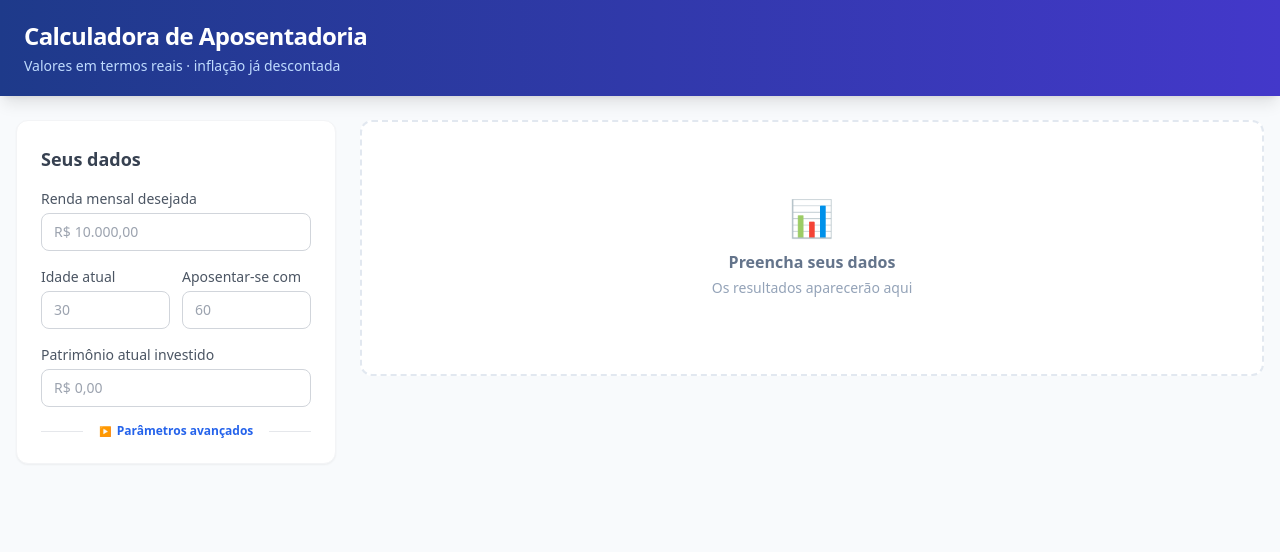
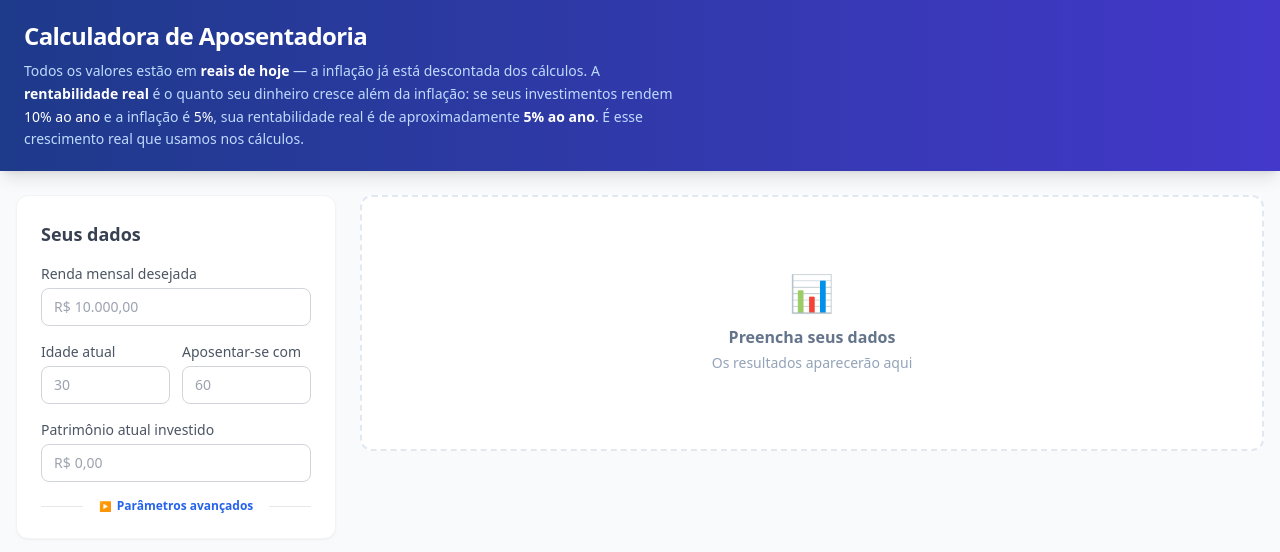
Before and after one commit to caiogurgelguerra-byte/calculadora-aposentadoria, a React (Vite) app: page / in a window 1280 px wide. Shown: the top 552 px of the page. Built offline with nearby package versions, Linux system fonts and the light colour scheme.

Commit message:
feat: allow age from 1 year, add didactic rentabilidade real explanation in header

```diff
--- a/src/App.tsx
+++ b/src/App.tsx
@@ -31,7 +31,13 @@ export default function App() {
       <header className="bg-gradient-to-r from-blue-900 to-indigo-700 px-6 py-5 shadow-lg">
         <div className="max-w-7xl mx-auto">
           <h1 className="text-2xl font-bold text-white tracking-tight">Calculadora de Aposentadoria</h1>
-          <p className="text-sm text-blue-200 mt-1">Valores em termos reais · inflação já descontada</p>
+          <p className="text-sm text-blue-200 mt-2 max-w-2xl leading-relaxed">
+            Todos os valores estão em <span className="text-white font-semibold">reais de hoje</span> — a inflação já está descontada dos cálculos.
+            A <span className="text-white font-semibold">rentabilidade real</span> é o quanto seu dinheiro cresce além da inflação:
+            se seus investimentos rendem <span className="text-white">10% ao ano</span> e a inflação é <span className="text-white">5%</span>,
+            sua rentabilidade real é de aproximadamente <span className="text-white font-semibold">5% ao ano</span>.
+            É esse crescimento real que usamos nos cálculos.
+          </p>
         </div>
       </header>
 
--- a/src/components/InputForm.tsx
+++ b/src/components/InputForm.tsx
@@ -67,7 +67,7 @@ export default function InputForm({ onChange }: Props) {
           <span className="text-sm font-medium text-gray-600">Idade atual</span>
           <input
             type="number"
-            min={18} max={70}
+            min={1} max={70}
             className="border border-gray-300 rounded-lg px-3 py-2 text-sm outline-none focus:ring-2 focus:ring-blue-500"
             placeholder="30"
             value={inputs.idadeAtual || ''}
--- a/src/hooks/useCalculations.ts
+++ b/src/hooks/useCalculations.ts
@@ -12,7 +12,7 @@ function isValid(inputs: UserInputs): boolean {
   const { rendaMensal, idadeAtual, idadeAposentadoria, expectativaVida } = inputs
   return (
     rendaMensal > 0 &&
-    idadeAtual >= 18 && idadeAtual <= 70 &&
+    idadeAtual >= 1 && idadeAtual <= 70 &&
     idadeAposentadoria > idadeAtual && idadeAposentadoria <= 80 &&
     expectativaVida > idadeAposentadoria
   )
```
